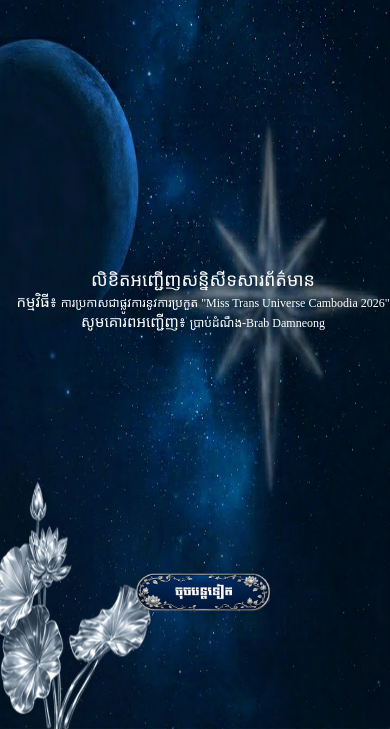
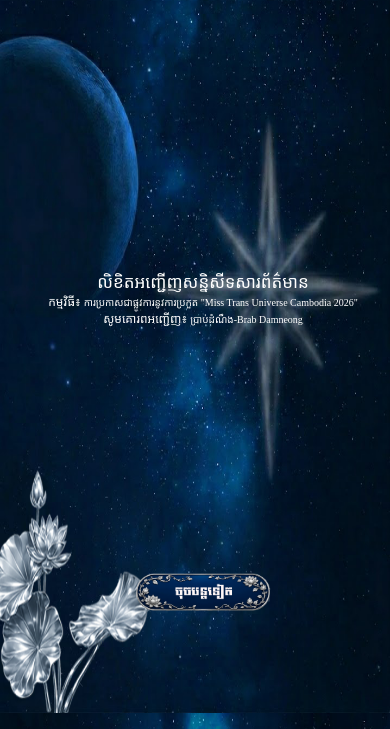
Before and after one commit to sivmeyheng1118-cpu/miss-trans-universe-test, a plain HTML site: page index.html in a window 390 px wide. Shown: the part 131-860 px from the top of the page. Drawn offline with Linux system fonts and the light colour scheme.

Commit message:
Update trangbatdau1.css

```diff
--- a/trangbatdau1.css
+++ b/trangbatdau1.css
@@ -5,6 +5,8 @@ body{
 	background-size: 100% 100%;
 	background-position: center;
 	background-repeat: no-repeat;
+	background-attachment: fixed;
+	overflow-y: auto;
 }
 #banner{
 	width: 100%;
@@ -144,23 +146,23 @@ body{
 @media (max-width:768px){
 		#s1{
 			font-family:'Khmer Moul';
-			font-size: 18px;
+			font-size: 17px;
 		}
 		#s2{
 			font-family:'Khmer Moul';
-			font-size: 15px;
+			font-size: 12px;
 		}
 		#s3{
 			font-family:'Khmer Moul';
-			font-size: 12px;
+			font-size: 10px;
 		}
 		#s4{
 			font-family:'Khmer Moul';
-			font-size: 15px;
+			font-size: 12px;
 		}
 		#s5{
 			font-family:'Khmer OS Battambang';
-			font-size: 12px;
+			font-size: 10px;
 		}
 		#btn{
 	width: 160px;
```
